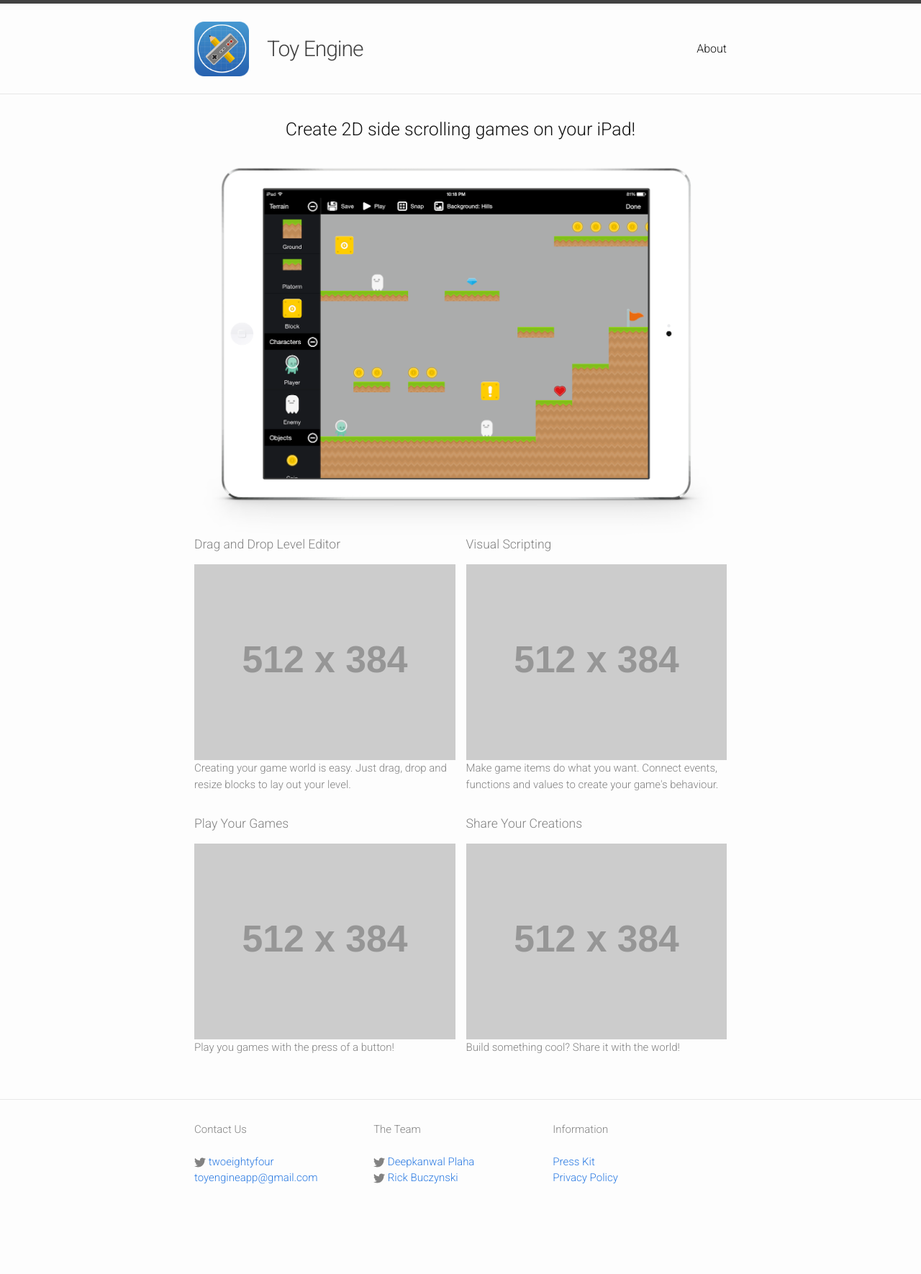
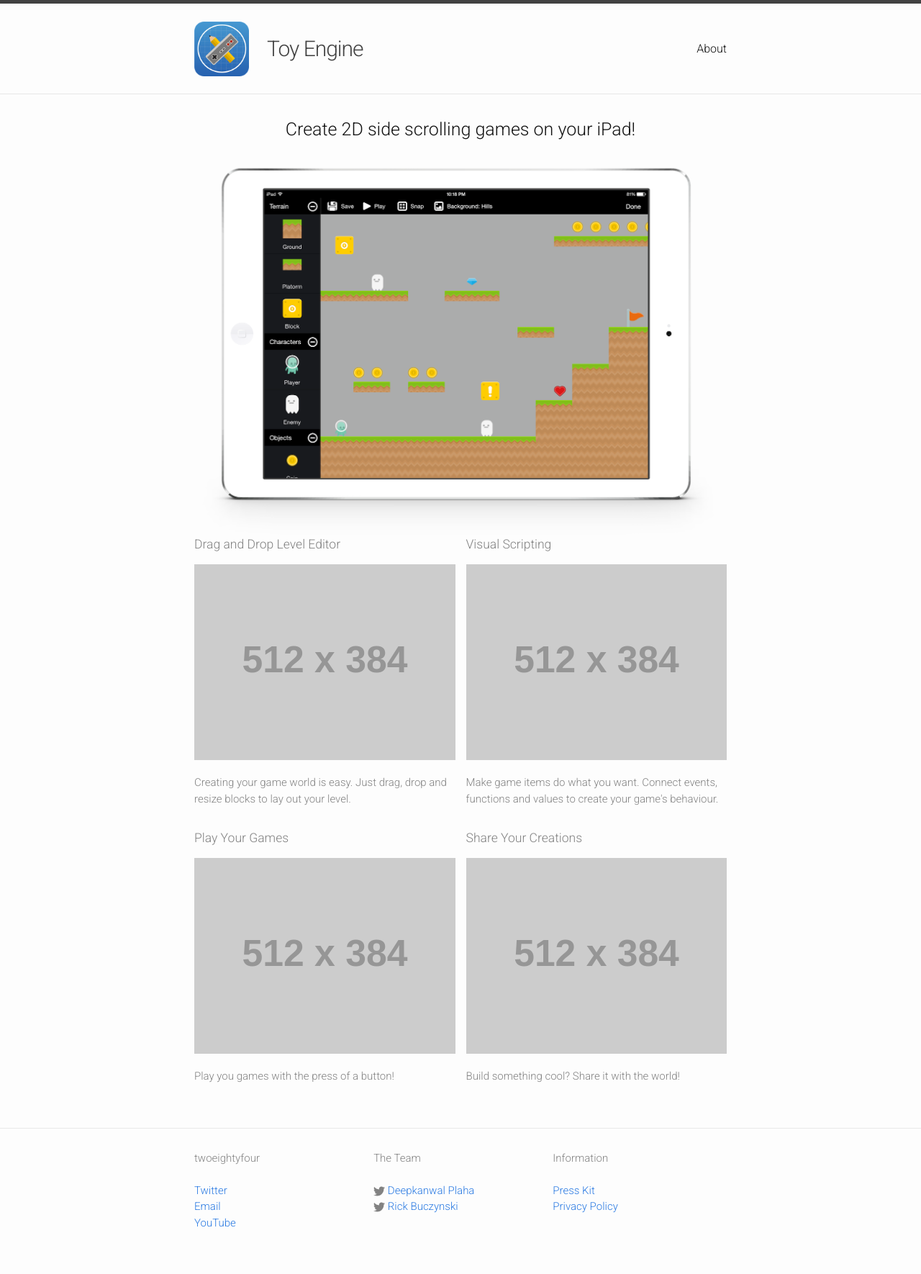
Before and after one commit to deepkanwal/toy-engine-landing-page, a Jekyll site: the page built from index.html, in a window 1280 px wide. Shown: the whole page at 72% size. Built offline with Jekyll 4.4.1, drawn with Linux system fonts in a browser that asks for light colours; before the commit the page ends 1708 px from its top, so only the background shows below that.

Commit message:
UI updates.

```diff
--- a/_includes/footer.html
+++ b/_includes/footer.html
@@ -7,21 +7,17 @@
      <div class="footer-col-wrapper">
       <div class="footer-col  footer-col-1">
         <ul class="social-media-list">
-          <li> Contact Us </li>
+          <li> twoeightyfour </li>
           <br>
           <li>
           <a href="https://twitter.com/{{ site.company_twitter }}">
-            <span class="icon  icon--twitter">
-              <svg viewBox="0 0 16 16">
-                <path fill="#828282" d="M15.969,3.058c-0.586,0.26-1.217,0.436-1.878,0.515c0.675-0.405,1.194-1.045,1.438-1.809
-                c-0.632,0.375-1.332,0.647-2.076,0.793c-0.596-0.636-1.446-1.033-2.387-1.033c-1.806,0-3.27,1.464-3.27,3.27 c0,0.256,0.029,0.506,0.085,0.745C5.163,5.404,2.753,4.102,1.14,2.124C0.859,2.607,0.698,3.168,0.698,3.767 c0,1.134,0.577,2.135,1.455,2.722C1.616,6.472,1.112,6.325,0.671,6.08c0,0.014,0,0.027,0,0.041c0,1.584,1.127,2.906,2.623,3.206 C3.02,9.402,2.731,9.442,2.433,9.442c-0.211,0-0.416-0.021-0.615-0.059c0.416,1.299,1.624,2.245,3.055,2.271 c-1.119,0.877-2.529,1.4-4.061,1.4c-0.264,0-0.524-0.015-0.78-0.046c1.447,0.928,3.166,1.469,5.013,1.469 c6.015,0,9.304-4.983,9.304-9.304c0-0.142-0.003-0.283-0.009-0.423C14.976,4.29,15.531,3.714,15.969,3.058z"/>
-              </svg>
-            </span>
-
-            <span class="username">{{ site.company_twitter }}</span>
+            <span class="username">Twitter</span>
           </a>
         </li>
-        <li> <a href="mailto:{{site.email}}">{{site.email}}</a> </li>
+        <li> <a href="mailto:{{site.email}}">Email</a>
+        </li>
+        <li> <a href="https://www.youtube.com/channel/UCqxC_2SBlfD8c6LYv-B8ovw/feed">YouTube</a>
+        </li>
         </ul>
       </div>
       <div class="footer-col  footer-col-2">
--- a/_sass/_layout.scss
+++ b/_sass/_layout.scss
@@ -182,7 +182,6 @@
     width:         calc(50% - (#{$spacing-unit} / 2));
 }
 
-
 @include media-query($on-laptop) {
     .content-col-1,
     .content-col-2,
@@ -207,7 +206,11 @@
     }
 }
 
-
+.content-col {
+    .caption {
+        padding-top: 20px;
+    }
+}
 
 /**
  * Page content
--- a/index.html
+++ b/index.html
@@ -11,22 +11,22 @@
     <div class="content-col  content-col-1">
     <h3> Drag and Drop Level Editor </h3>
     <img src="http://placehold.it/512x384" alt="Drag and Drop Level Editor">
-    <p> Creating your game world is easy. Just drag, drop and resize blocks to lay out your level. </p>
+    <p class="caption"> Creating your game world is easy. Just drag, drop and resize blocks to lay out your level. </p>
     </div>
     <div class="content-col  content-col-2">
     <h3> Visual Scripting </h3>
     <img src="http://placehold.it/512x384" alt="Visual Scripting">
-    <p> Make game items do what you want. Connect events, functions and values to create your game's behaviour. </p>
+    <p class="caption"> Make game items do what you want. Connect events, functions and values to create your game's behaviour. </p>
     </div>
     <div class="content-col  content-col-1">
     <h3> Play Your Games </h3>
     <img src="http://placehold.it/512x384" alt="Play Your Games">
-    <p> Play you games with the press of a button! </p>
+    <p class="caption"> Play you games with the press of a button! </p>
     </div>
     <div class="content-col  content-col-2">
     <h3> Share Your Creations  </h3>
     <img src="http://placehold.it/512x384" alt="Share Your Creations">
-    <p> Build something cool? Share it with the world! </p>
+    <p class="caption"> Build something cool? Share it with the world! </p>
     </div>
   </div>
 </div>
```
